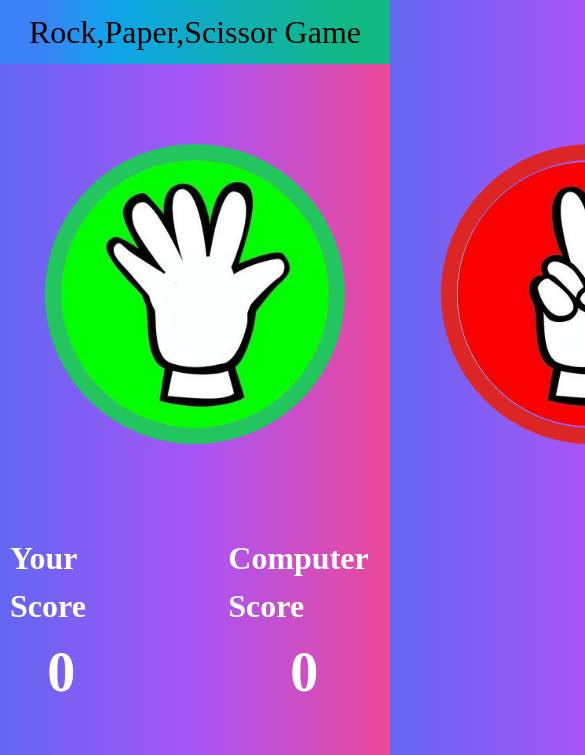
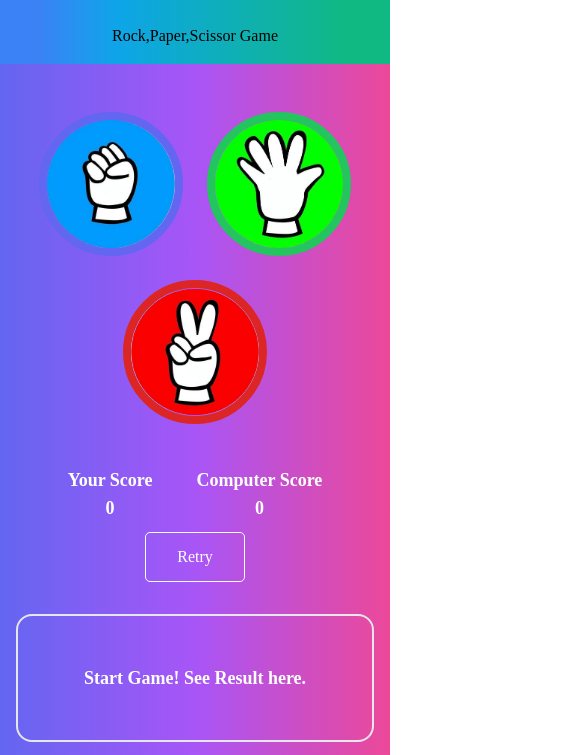
Before and after one commit to mossabbircse20/JavaScript_Project_1, a plain HTML site: page index.html in a window 390 px wide. Shown: the top 755 px of the page, 585 px wide, since content can reach past the window. Drawn offline with nearby package versions, Linux system fonts and the light colour scheme; a web font is replaced by a local one.

Commit message:
Game UI responsive for all devices and Reload button is added

```diff
--- a/index.html
+++ b/index.html
@@ -25,40 +25,40 @@
 </head>
 <body class="bg-gradient-to-r from-indigo-500 via-purple-500 to-pink-500 text-white font-joti">
     <header>
-        <h1 class="bg-gradient-to-r from-blue-500 from-10% via-sky-500 via-30% to-emerald-500 to-90% text-[2rem] h-[4rem] text-black text-center pt-[0.5rem] ">Rock,Paper,Scissor Game</h1>
+        <h1 class="bg-gradient-to-r from-blue-500 from-10% via-sky-500 via-30% to-emerald-500 to-90% text-[1rem] sm:text-[2rem] h-[4rem] sm:h-[5rem] text-black text-center pt-[0.5rem] flex items-center justify-center ">Rock,Paper,Scissor Game</h1>
     </header>
-    <main class="flex-col justify-items-center content-center">
-        <div class="flex justify-center items-center w-100 gap-[6rem] mt-[5rem]" >
-            <div class="flex justify-center items-center h-[300px] w-[300px] rounded-full border-[1rem] border-indigo-500 hover:border-black cursor-pointer ">
+    <main class="flex-col justify-items-center content-center p-4">
+        <div class="flex flex-wrap justify-center items-center gap-6 sm:gap-12 mt-8" >
+            <div class="flex justify-center items-center h-36 w-36 sm:h-60 sm:w-60 rounded-full border-8 border-indigo-500 hover:border-black cursor-pointer ">
                 <img id="Rock" src="./Images/Rock_icon.png" class="object-cover rounded-full text-center" >
             </div>
-            <div  class="flex justify-center items-center h-[300px] w-[300px] rounded-full border-[1rem] border-green-500  hover:border-black cursor-pointer">
+            <div  class="flex justify-center items-center h-36 w-36 sm:h-60 sm:w-60 rounded-full border-8 border-green-500  hover:border-black cursor-pointer">
                 <img id="Paper" src="./Images/Paper_icon.png" class="object-cover rounded-full text-center" >
             </div>
-            <div class="flex justify-center items-center h-[300px] w-[300px] rounded-full border-[1rem] border-red-600 hover:border-black cursor-pointer">
+            <div class="flex justify-center items-center h-36 w-36 sm:h-60 sm:w-60 rounded-full border-8 border-red-600 hover:border-black cursor-pointer">
                 <img id="Scissor" src="./Images/Scissor_icon.png" class="object-cover rounded-full text-center" >
             </div>
           </div>
 
-        <div id="score" class="flex justify-center items-center text-[2rem] gap-[6rem] mt-[5rem] ">
+        <div id="score" class="flex flex-wrap justify-center items-center text-lg sm:text-6xl gap-6 sm:gap-12 mt-8 ">
           <div class="flex-col justify-items-center content-center p-[10px] font-bold">
             <h1>Your Score</h1>
-            <p id="user-score" class="text-[3.5rem]">0</p>
+            <p id="user-score" class="text-4x1 sm:text-6x1">0</p>
           </div>
           <div class="flex-col justify-items-center content-center p-[10px] font-bold">
             <h1>Computer Score</h1>
-            <p id="comp-score" class="text-[3.5rem]">0</p>
+            <p id="comp-score" class="text-4x1 sm:text-6x1">0</p>
           </div>
         </div>
     </main>
     <footer>
-      <div id="result-msg" class="flex justify-center items-center text-[2.5rem] text-center border-[2px] m-[4rem] p-[10px] rounded-[2rem] h-[10rem] font-bold">
+      <div id="result-msg" class="flex justify-center items-center text-lg sm:text-2xl text-center border-2 m-4 p-4 rounded-2xl h-32 sm:h-40 font-bold">
         <p>Start Game! See Result here.</p>
       </div>
 
-      <div id="rules-section" class="flex-col justify-items-center content-center text-[2.5rem] m-[2rem] p-[10px]">
+      <div id="rules-section" class="flex-col justify-items-center content-center text-lg sm:text-2xl m-4 p-4">
         <h1>How to play this Game?</h1>
-        <img src="./Images/Rock-paper-scissors_rules.png" class="h-[500px] border-[2px] border-blue-800  rounded-[1rem] object-fill mt-[20px]">
+        <img src="./Images/Rock-paper-scissors_rules.png" class="h-64 sm:h-96 border-2 border-blue-800 rounded-lg object-contain mt-4">
       </div>
     </footer>
 
--- a/script.js
+++ b/script.js
@@ -65,3 +65,29 @@ const showResult = (userWin,userChoice,compChoice) => {
         document.getElementById("result-msg").style.border= "5px solid #B22222";
     }
 }
+
+//adding a restart button
+
+let pageReload = () => {
+    location.reload();
+}
+
+let button = document.createElement("button");
+
+button.innerText = "Retry";
+button.style.height = "50px";
+button.style.width = "100px";
+button.style.border = "1px solid white";
+button.style.borderRadius = "5px";
+
+let mainBody = document.querySelector("main");
+
+mainBody.append(button);
+
+const retryGame = () => {
+    button.addEventListener("click", () => {
+        pageReload();
+    });
+}
+
+retryGame();
```
